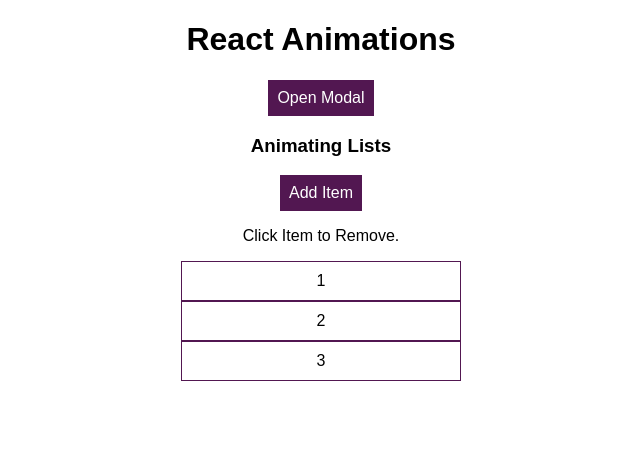
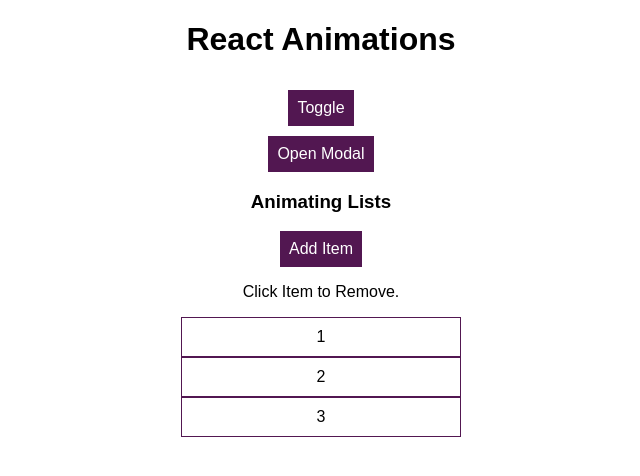
Before and after one commit to drzoidberg/react-animations, a React (Create React App) app: page / in a window 1280 px wide. Shown: the top 476 px of the page, without its empty margins (319-959 px from the left). Built offline with nearby package versions, Linux system fonts and the light colour scheme.

Commit message:
🚧 prepping for using ReactTransitionGroup

```diff
--- a/package.json
+++ b/package.json
@@ -5,7 +5,8 @@
   "dependencies": {
     "react": "^16.0.0",
     "react-dom": "^16.0.0",
-    "react-scripts": "1.0.13"
+    "react-scripts": "1.0.13",
+    "react-transition-group": "^4.4.1"
   },
   "scripts": {
     "start": "react-scripts start",
--- a/src/App.js
+++ b/src/App.js
@@ -1,4 +1,5 @@
 import React, { Component } from "react";
+import Transition from 'react-transition-group/Transition';
 
 import "./App.css";
 import Modal from "./components/Modal/Modal";
@@ -7,7 +8,8 @@ import List from "./components/List/List";
 
 class App extends Component {
     state = {
-        modalIsOpen: false
+        modalIsOpen: false,
+        showBlock: false
     }
 
     showModal = () => {
@@ -22,6 +24,25 @@ class App extends Component {
         return (
         <div className="App">
             <h1>React Animations</h1>
+            <button
+                className="Button"
+                style={{
+                    margin: '10px 0'
+                }}
+                onClick={() => this.setState(prevState => ({ showBlock: !prevState.showBlock }))}
+            >Toggle</button>
+            <br/>
+            {this.state.showBlock
+                ? <div
+                    style={{
+                        backgroundColor: 'red',
+                        width: '100px',
+                        height: '100px',
+                        margin: '20px auto 40px',
+                    }}>
+
+                    </div>
+                : null}
             {this.state.modalIsOpen
                 ? <Modal show={this.state.modalIsOpen} closed={this.closeModal}/>
                 : null}
```
Also changed, not shown: 1 other file (tests, documents, lock files or other folders).
